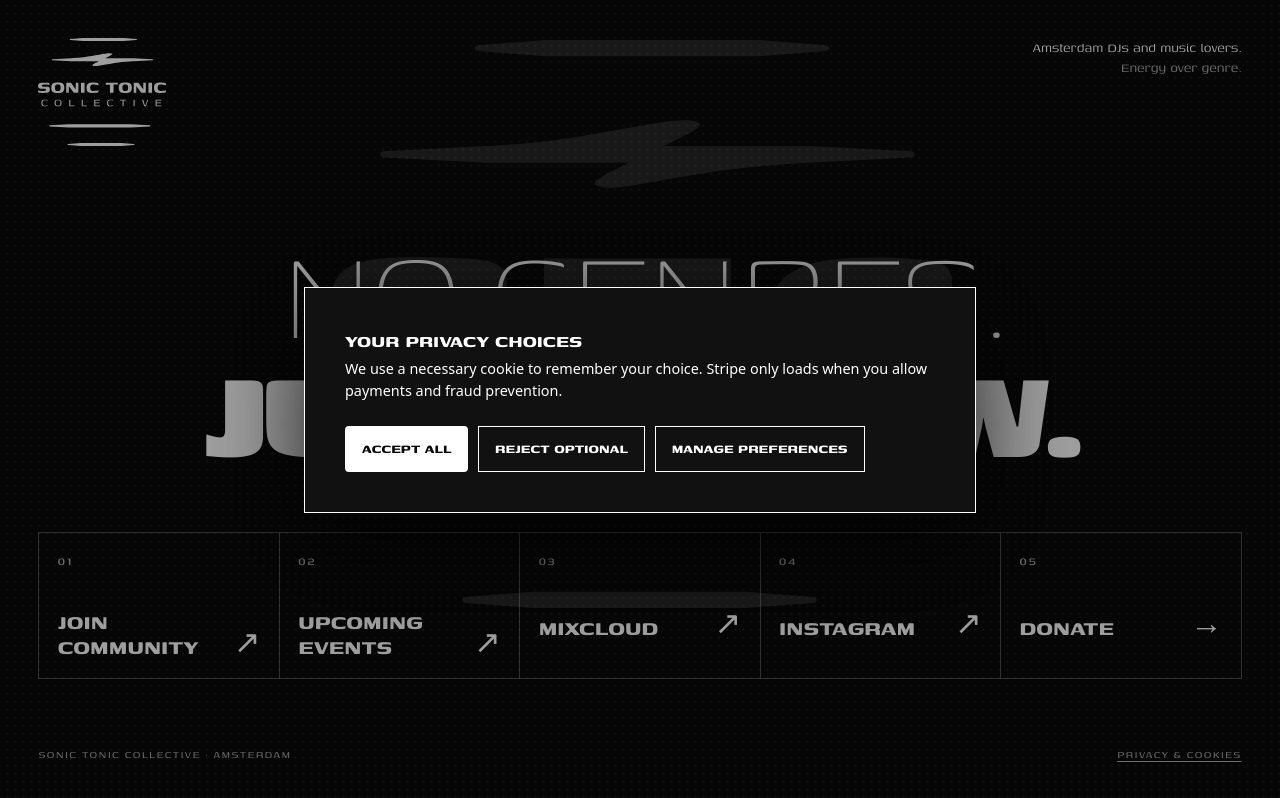
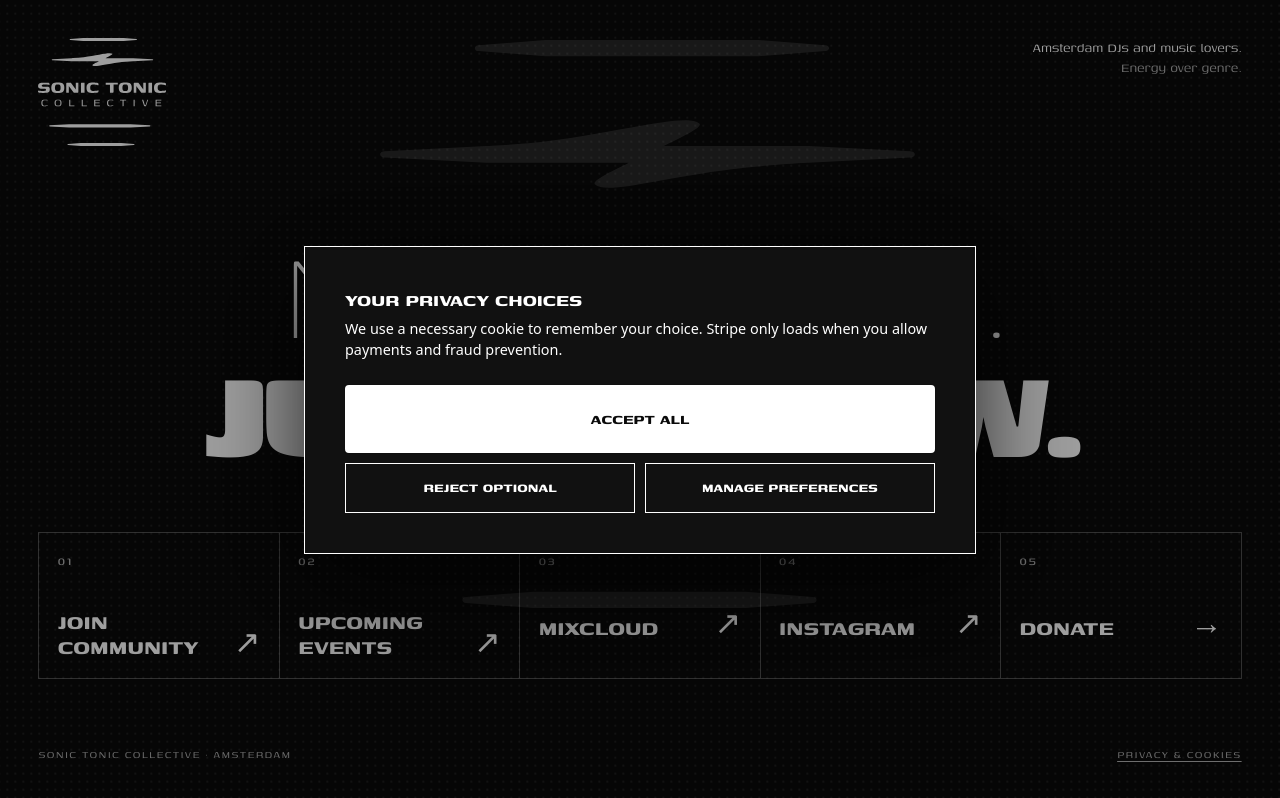
Before and after one commit to MartinBroeren/stc-website, a website: page public/index.html in a window 1280 px wide. Drawn offline with Linux system fonts and the light colour scheme.

Commit message:
Emphasize Accept All on public/index.html

```diff
--- a/public/index.html
+++ b/public/index.html
@@ -97,6 +97,9 @@
     .consent-banner h2, .consent-dialog h2 { margin: 0 0 .35rem; font-size: 1.35rem; text-transform: uppercase; }
     .consent-banner p, .consent-dialog p { margin: 0; font-family: system-ui, sans-serif; font-size: .9rem; line-height: 1.5; }
     .consent-actions { display: flex; flex-wrap: wrap; gap: .6rem; align-items: center; }
+    .consent-actions-prioritized { display: grid; grid-template-columns: repeat(2, minmax(0, 1fr)); align-items: stretch; }
+    .consent-actions-prioritized .primary { grid-column: 1 / -1; min-height: 4.25rem; font-size: 1.1rem; }
+    .consent-actions-prioritized .secondary { min-height: 3.15rem; }
     .consent-dialog { width: min(calc(100% - 2rem), 36rem); padding: 0; border: 1px solid var(--white); background: #111; color: var(--white); }
     .consent-dialog::backdrop { background: rgba(0,0,0,.78); }
     .consent-dialog form { padding: 1.5rem; }
@@ -118,7 +121,7 @@
       footer { align-items: flex-start; flex-direction: column; gap: .6rem; }
       .consent-card { gap: 1.25rem; }
     }
-    @media (max-width: 420px) { .links { grid-template-columns: 1fr; } .link { min-height: auto; } .link small { margin-bottom: 1.5rem; } .consent-actions { align-items: stretch; flex-direction: column; } .consent-actions button { width: 100%; } }
+    @media (max-width: 420px) { .links { grid-template-columns: 1fr; } .link { min-height: auto; } .link small { margin-bottom: 1.5rem; } .consent-actions { align-items: stretch; flex-direction: column; } .consent-actions button { width: 100%; } .consent-actions-prioritized { grid-template-columns: 1fr; } }
     @media (prefers-reduced-motion: reduce) { *, *::before, *::after { scroll-behavior: auto !important; animation: none !important; transition: none !important; } }
 </style>
   <script src="/assets/consent.js" defer></script>
@@ -146,7 +149,7 @@
   <section class="consent-banner" data-consent-banner hidden role="dialog" aria-modal="true" aria-labelledby="consent-title" aria-describedby="consent-description">
     <div class="consent-card">
       <div><h2 id="consent-title">Your privacy choices</h2><p id="consent-description">We use a necessary cookie to remember your choice. Stripe only loads when you allow payments and fraud prevention.</p></div>
-      <div class="consent-actions">
+      <div class="consent-actions consent-actions-prioritized">
         <button class="primary" type="button" data-consent-accept>Accept all</button>
         <button class="secondary" type="button" data-consent-reject>Reject optional</button>
         <button class="secondary" type="button" data-consent-manage>Manage preferences</button>
```
